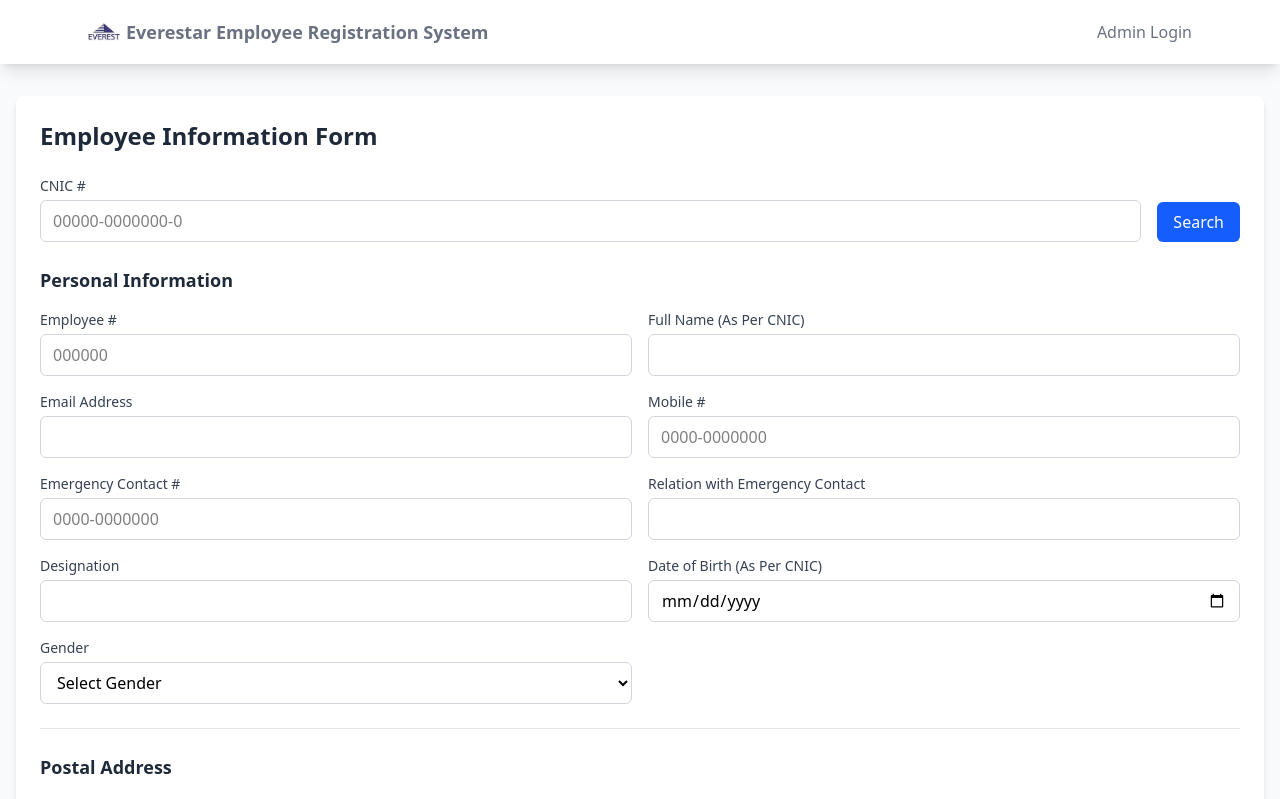
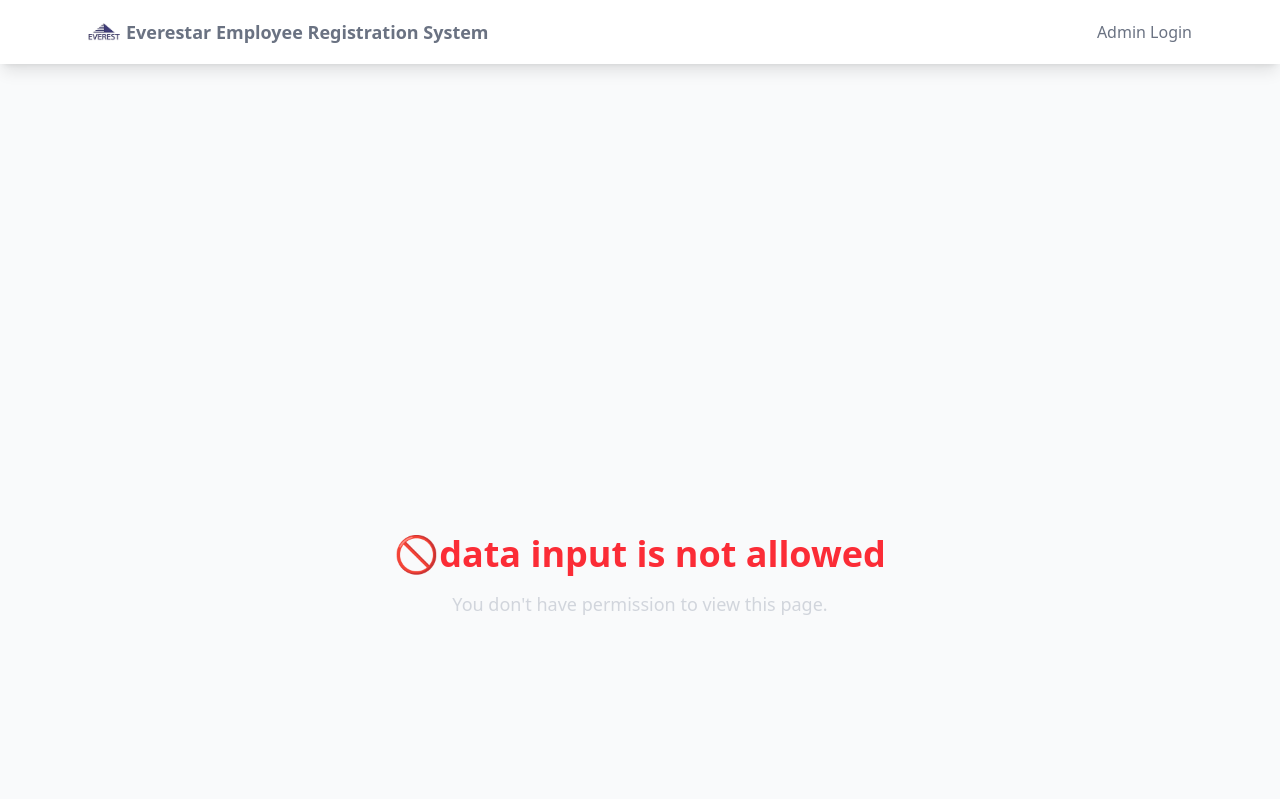
Before and after one commit to SD-026/Everest-Star, a React (Vite) app in the folder everststar/: page / in a window 1280 px wide. Shown: the top 799 px of the page. Built offline with nearby package versions, Linux system fonts and the light colour scheme.

Commit message:
disable  commit

```diff
--- a/everststar/src/App.jsx
+++ b/everststar/src/App.jsx
@@ -18,9 +18,9 @@ function App() {
         <Navbar />
         <div className="container mx-auto px-4 py-8">
           <Routes>
-            <Route path="/" element={<EmployeeForm/>} />
+            {/* <Route path="/" element={<EmployeeForm/>} /> */}
             <Route path="/admin/login" element={<AdminLogin />} />
-            <Route path="/unauthorized" element={<Unauthorized />} />
+            <Route path="/" element={<Unauthorized />} />
 
 
 
--- a/everststar/src/components/Unauthorized.jsx
+++ b/everststar/src/components/Unauthorized.jsx
@@ -5,7 +5,7 @@ const Unauthorized = () => (
     {/* <Navbar/> */}
     <div className="text-center flex justify-center flex-col h-screen mt-20">
 
-      <h1 className="text-4xl font-bold text-red-500">🚫 Unauthorized Access</h1>
+      <h1 className="text-4xl font-bold text-red-500">🚫data input is not allowed</h1>
       <p className="mt-4 text-lg text-gray-300">You don't have permission to view this page.</p>
     </div>
     </>
```
